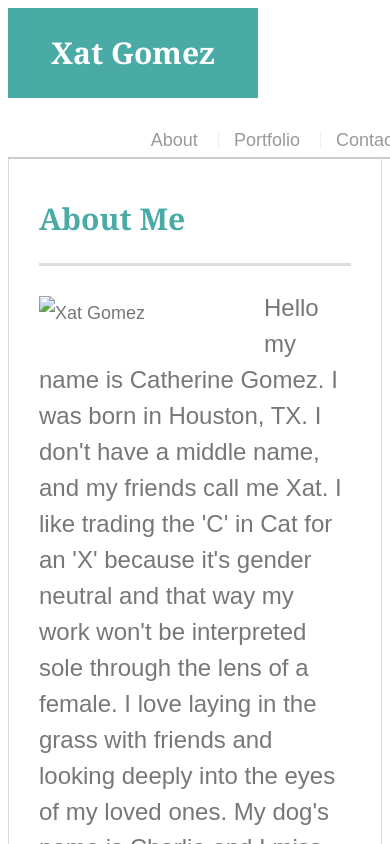
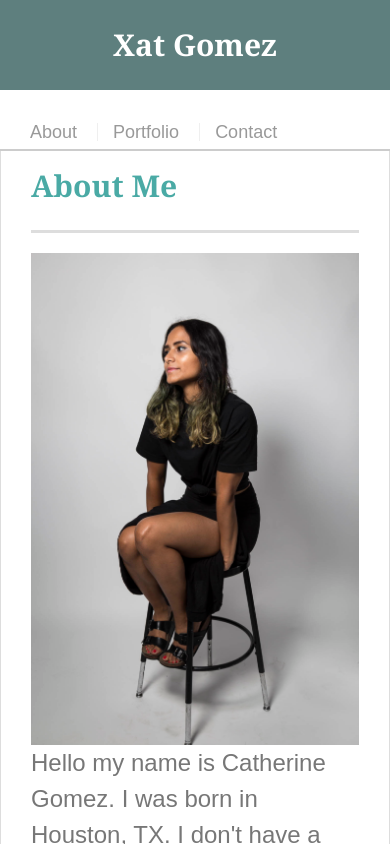
Before and after one commit to xatgomezstudio/Responsive-Portfolio, a plain HTML site: page index.html in a window 390 px wide. Shown: the top 844 px of the page. Drawn offline with Linux system fonts and the light colour scheme.

Commit message:
nav bar and img adjustments

```diff
--- a/index.html
+++ b/index.html
@@ -25,7 +25,7 @@
         <section class="main-section">
             <h1>About Me</h1>
 
-            <img src="Images/_MG_0770.jpeg" class="auth-image" alt="Xat Gomez">
+            <img src="Images/_MG_0770.jpeg" alt="Xat Gomez" class="responsive">
 
             <p>Hello my name is Catherine Gomez. I was born in Houston, TX. I don't have a middle name, and my friends
                 call me Xat. I like trading the 'C' in Cat for an 'X' because it's gender neutral and that way my work
--- a/style.css
+++ b/style.css
@@ -8,7 +8,51 @@ body {
 
   * {
     box-sizing: border-box;
+    margin: 0;
   }
+
+  /* sticky footer styling */
+
+  /* https://css-tricks.com/snippets/css/sticky-footer/ */
+
+  html,
+  body {
+    height: 100%;
+  }
+
+  .wrapper {
+    height: auto !important;
+    height: 100%;
+    min-height: 100%;
+    margin: 0 auto -105px;
+  }
+
+  footer,
+  .push {
+    height: 105px;
+  }
+
+  /* end sticky footer styling */
+
+  /* start hover styling */
+
+  #logo:hover,
+  input[type=submit]:hover {
+    background: #5e7f7e;
+  }
+
+  nav a:hover {
+    color: #5e7f7e;
+  }
+
+  .social:hover {
+    cursor: pointer;
+    opacity: 0.8;
+  }
+
+  /* end hover styling */
+
+  /* general styling */
 
   /* general */
 
@@ -168,13 +212,12 @@ body {
     border-bottom: 0;
   }
 
-  .auth-image {
-    float: left;
-    width: 200px;
-    height: auto;
-    margin-top: 10px;
-    margin-right: 25px;
-  }
+  .responsive {
+  width: 35%;
+  height: auto;
+  float: left;
+  margin: 40px;
+}
 
   /* contact page */
 
@@ -216,11 +259,10 @@ body {
     border: 0 none;
   }
 
-  @media (max-width: 640px) {
+  @media (max-width: 980px) {
     P{
         font-size: 1.5rem;
         line-height: 1.5;
-        header: static;
     }
   }
 
@@ -231,9 +273,33 @@ body {
     }
   }
 
-  @media (max-width: 980px) {
+  @media (max-width: 640px) {
     P{
         font-size: 1.5rem;
         line-height: 1.5;
     }
+    .responsive {
+      width: 100%;
+      height: auto;
+      float: left;
+      margin: 0px;
+    }
+    #logo {
+      float: left;
+      width: 100%;
+      height: 90px;
+      font-family: Georgia, Times, "Times New Roman", serif;
+      font-size: 30px;
+      font-weight: 700;
+      line-height: 90px;
+      color: #ffffff;
+      text-align: center;
+      text-decoration: none;
+      background: #4aaaa5;
+    }
+    nav {
+      width: 100%;
+      float: center;
+      margin-top: 25px;
+    }
   }
```
Also changed, not shown: Images/_MG_0770.jpeg (added), Images/concrete_seamless.png (added), Images/technics-q-c-640-480-1.jpg (added), Images/technics-q-c-640-480-2.jpg (added), Images/technics-q-c-640-480-5.jpg (added), Images/technics-q-c-640-480-7.jpg (added), Images/technics-q-c-640-480-9.jpg (added).
